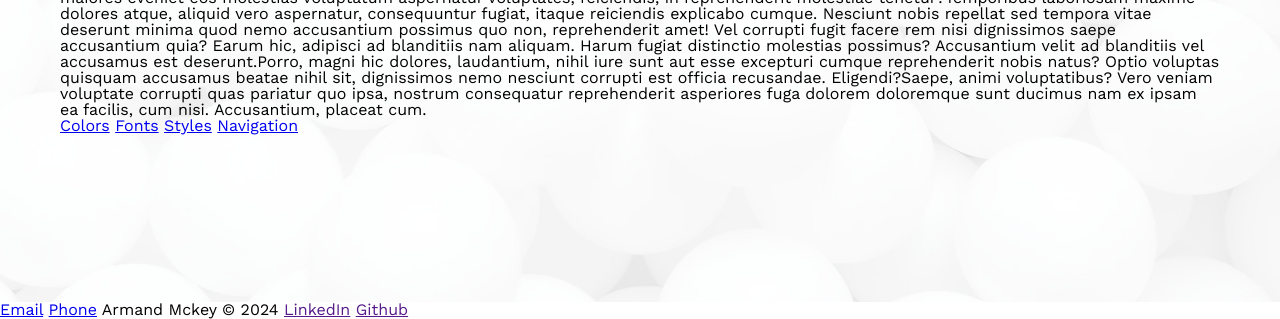
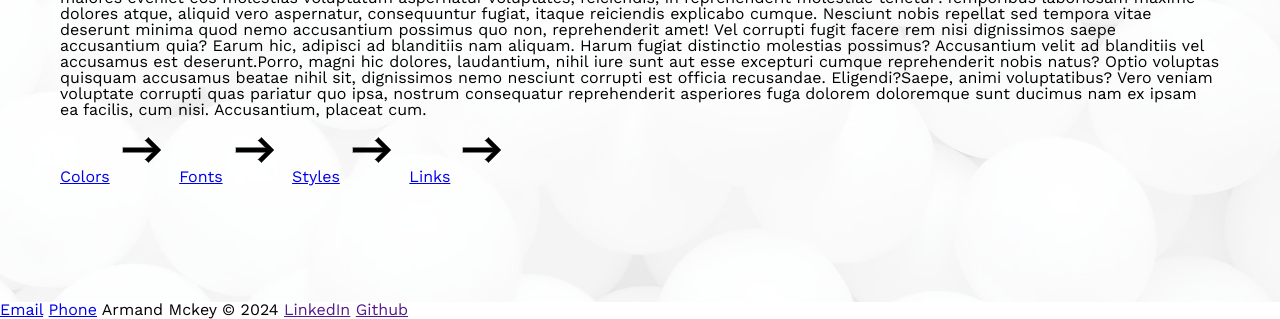
Before and after one commit to armand-sa/Style-Guide, a plain HTML site: page index.html in a window 1280 px wide. Shown: the part 594-913 px from the top of the page. Drawn offline with nearby package versions, Linux system fonts and the light colour scheme; a web font is replaced by a local one.

Commit message:
Added black

```diff
--- a/index.html
+++ b/index.html
@@ -38,10 +38,10 @@
         <p>Lorem ipsum dolor sit amet consectetur adipisicing elit. Amet voluptate labore provident autem fugiat voluptas necessitatibus sapiente. Sit maiores eveniet eos molestias voluptatum aspernatur voluptates, reiciendis, in reprehenderit molestiae tenetur?Temporibus laboriosam maxime dolores atque, aliquid vero aspernatur, consequuntur fugiat, itaque reiciendis explicabo cumque. Nesciunt nobis repellat sed tempora vitae deserunt minima quod nemo accusantium possimus quo non, reprehenderit amet! Vel corrupti fugit facere rem nisi dignissimos saepe accusantium quia? Earum hic, adipisci ad blanditiis nam aliquam. Harum fugiat distinctio molestias possimus? Accusantium velit ad blanditiis vel accusamus est deserunt.Porro, magni hic dolores, laudantium, nihil iure sunt aut esse excepturi cumque reprehenderit nobis natus? Optio voluptas quisquam accusamus beatae nihil sit, dignissimos nemo nesciunt corrupti est officia recusandae. Eligendi?Saepe, animi voluptatibus? Vero veniam voluptate corrupti quas pariatur quo ipsa, nostrum consequatur reprehenderit asperiores fuga dolorem doloremque sunt ducimus nam ex ipsam ea facilis, cum nisi. Accusantium, placeat cum.</p>
       </article>
       <nav>
-        <a href="http://">Colors</a>
-        <a href="http://">Fonts</a>
-        <a href="http://">Styles</a>
-        <a href="http://">Navigation</a>
+        <a class="round-button" href="http://">Colors<img class="black-arrow" src="./icons/arrow-right-black.webp" alt="A black arrow poiting right"></a>
+        <a class="round-button" href="http://">Fonts<img class="black-arrow" src="./icons/arrow-right-black.webp" alt="A black arrow poiting right"></a>
+        <a class="round-button" href="http://">Styles<img class="black-arrow" src="./icons/arrow-right-black.webp" alt="A black arrow poiting right"></a>
+        <a class="round-button" href="http://">Links<img class="black-arrow" src="./icons/arrow-right-black.webp" alt="A black arrow poiting right"></a>
       </nav>
     </section>
   </main>
```
Also changed, not shown: icons/arrow-right-black.webp (added), icons/arrow-right-white.webp (added).
